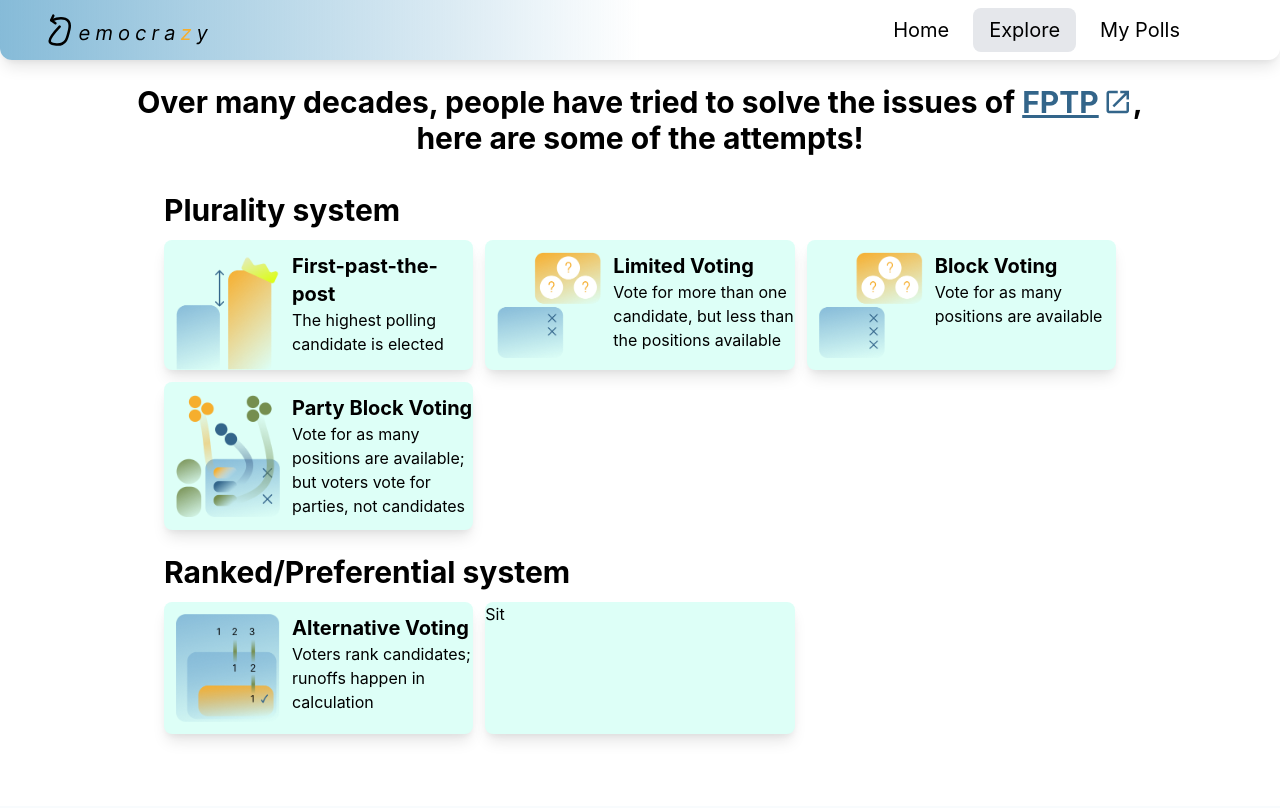
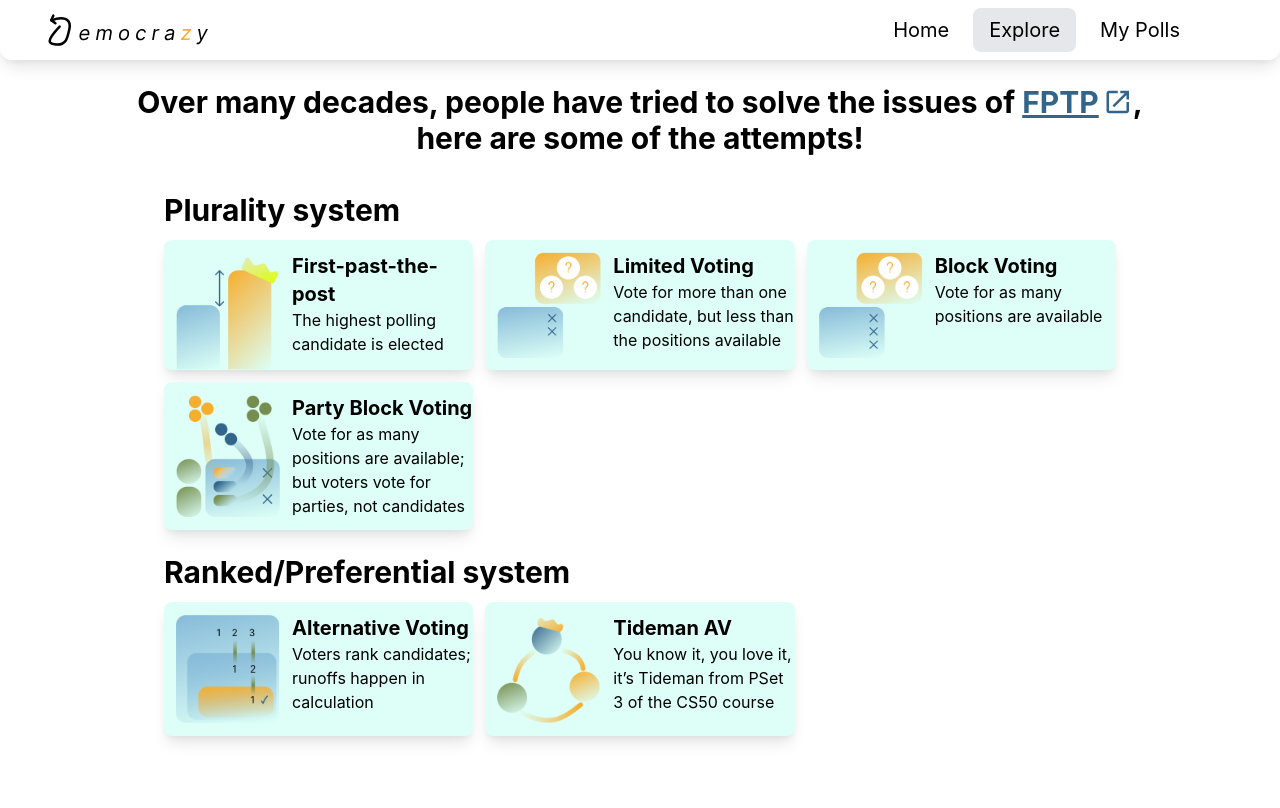
Before and after one commit to SiravitPhokeed/democrazy, a Flask app: page /explore in a window 1280 px wide. Before the commit the page ends 740 px from the top, so only its background shows below. Run offline with Flask 2, Linux system fonts and the light colour scheme; style sheets or scripts are compiled from the project's sources.

Commit message:
Linked Explore

```diff
--- a/democrazy/static/src/css/tailwind.css
+++ b/democrazy/static/src/css/tailwind.css
@@ -50,6 +50,10 @@ body {
     @apply bg-secondary;
 }
 
+.clickable {
+    @apply transition-shadow hover:ring hover:ring-blue-200 focus:outline-none focus:ring focus:ring-offset-2 focus:ring-blue-500;
+}
+
 .link {
     @apply inline-flex items-center gap-1 text-primary-dark font-bold rounded-lg cursor-pointer transition-shadow hover:ring
         hover:ring-blue-200 focus:outline-none focus:ring focus:ring-offset-2 focus:ring-blue-500;
@@ -71,5 +75,5 @@ body {
 }
 
 .card-explore {
-    @apply grid grid-cols-explore;
+    @apply grid grid-cols-explore h-full;
 }
--- a/democrazy/templates/explore.html
+++ b/democrazy/templates/explore.html
@@ -18,7 +18,8 @@
         <section class="flex flex-col gap-3 lg:px-32">
             <h2 class="font-bold text-2xl xl:text-3xl">Plurality system</h2>
             <ul class="grid sm:grid-cols-2 md:grid-cols-3 gap-3">
-                <li class="card card-explore">
+                <a href="/explore/first-past-the-post" class="card clickable">
+                    <li class="card-explore">
                         <div class="flex flex-row justify-center items-end px-3">
                             <img src="{{ url_for('static', filename='pictures/explore/first-past-the-post.png') }}">
                         </div>
@@ -31,7 +32,9 @@
                             </p>
                         </div>
                     </li>
-                <li class="card card-explore">
+                </a>
+                <a href="/explore/first-past-the-post" class="card clickable">
+                    <li class="card-explore">
                         <div class="grid place-items-center p-3">
                             <img src="{{ url_for('static', filename='pictures/explore/limited-voting.png') }}">
                         </div>
@@ -44,7 +47,9 @@
                             </p>
                         </div>
                     </li>
-                <li class="card card-explore">
+                </a>
+                <a href="/explore/block-voting" class="card clickable">
+                    <li class="card-explore">
                         <div class="grid place-items-center p-3">
                             <img src="{{ url_for('static', filename='pictures/explore/block-voting.png') }}">
                         </div>
@@ -57,7 +62,9 @@
                             </p>
                         </div>
                     </li>
-                <li class="card card-explore">
+                </a>
+                <a href="/explore/party-block-voting" class="card clickable">
+                    <li class="card-explore">
                         <div class="grid place-items-center p-3">
                             <img src="{{ url_for('static', filename='pictures/explore/party-block-voting.png') }}">
                         </div>
@@ -70,12 +77,14 @@
                             </p>
                         </div>
                     </li>
+                </a>
             </ul>
         </section>
         <section class="flex flex-col gap-3 lg:px-32">
             <h2 class="font-bold text-2xl xl:text-3xl">Ranked/Preferential system</h2>
             <ul class="grid sm:grid-cols-2 md:grid-cols-3 gap-3">
-                <li class="card card-explore">
+                <a href="/explore/alternative-voting" class="card clickable">
+                    <li class="card-explore">
                         <div class="grid place-items-center p-3">
                             <img src="{{ url_for('static', filename='pictures/explore/alternative-voting.png') }}">
                         </div>
@@ -88,7 +97,22 @@
                             </p>
                         </div>
                     </li>
-                <li class="card card-explore">Sit</li>
+                </a>
+                <a href="/explore/tideman-av" class="card clickable">
+                    <li class="card-explore">
+                        <div class="grid place-items-center p-3">
+                            <img src="{{ url_for('static', filename='pictures/explore/tideman-av.png') }}">
+                        </div>
+                        <div class="py-3 break-words">
+                            <h3 class="font-bold text-xl">
+                                Tideman AV
+                            </h3>
+                            <p>
+                                You know it, you love it, it’s Tideman from PSet 3 of the CS50 course
+                            </p>
+                        </div>
+                    </li>
+                </a>
             </ul>
         </section>
     </main>
--- a/democrazy/templates/layout.html
+++ b/democrazy/templates/layout.html
@@ -12,8 +12,7 @@
 </head>
 
 <body>
-    <nav class="fixed flex flex-row flex-wrap justify-between items-center gap-6 w-screen px-12 py-2 text-xl rounded-b-xl bg-gradient-to-r
-        from-primary via-transparent bg-opacity-50 backdrop-filter backdrop-blur shadow-lg z-40">
+    <nav class="fixed flex flex-row flex-wrap justify-between items-center gap-6 w-screen px-12 py-2 text-xl rounded-b-xl bg-white bg-opacity-50 backdrop-filter backdrop-blur shadow-lg z-40">
         <img src="{{ url_for('static', filename='pictures/logo.svg') }}" alt="Democrazy logo" class="w-40">
         <ul class="flex flex-row flex-wrap gap-2 list-none px-9">
             <li class="{{ 'bg-gray-200' if page == 'home' }} px-4 py-2 rounded-lg">
```
Also changed, not shown: democrazy/static/pictures/explore/tideman-av.png (added). Lines whose indentation alone changed are shown as unchanged.
